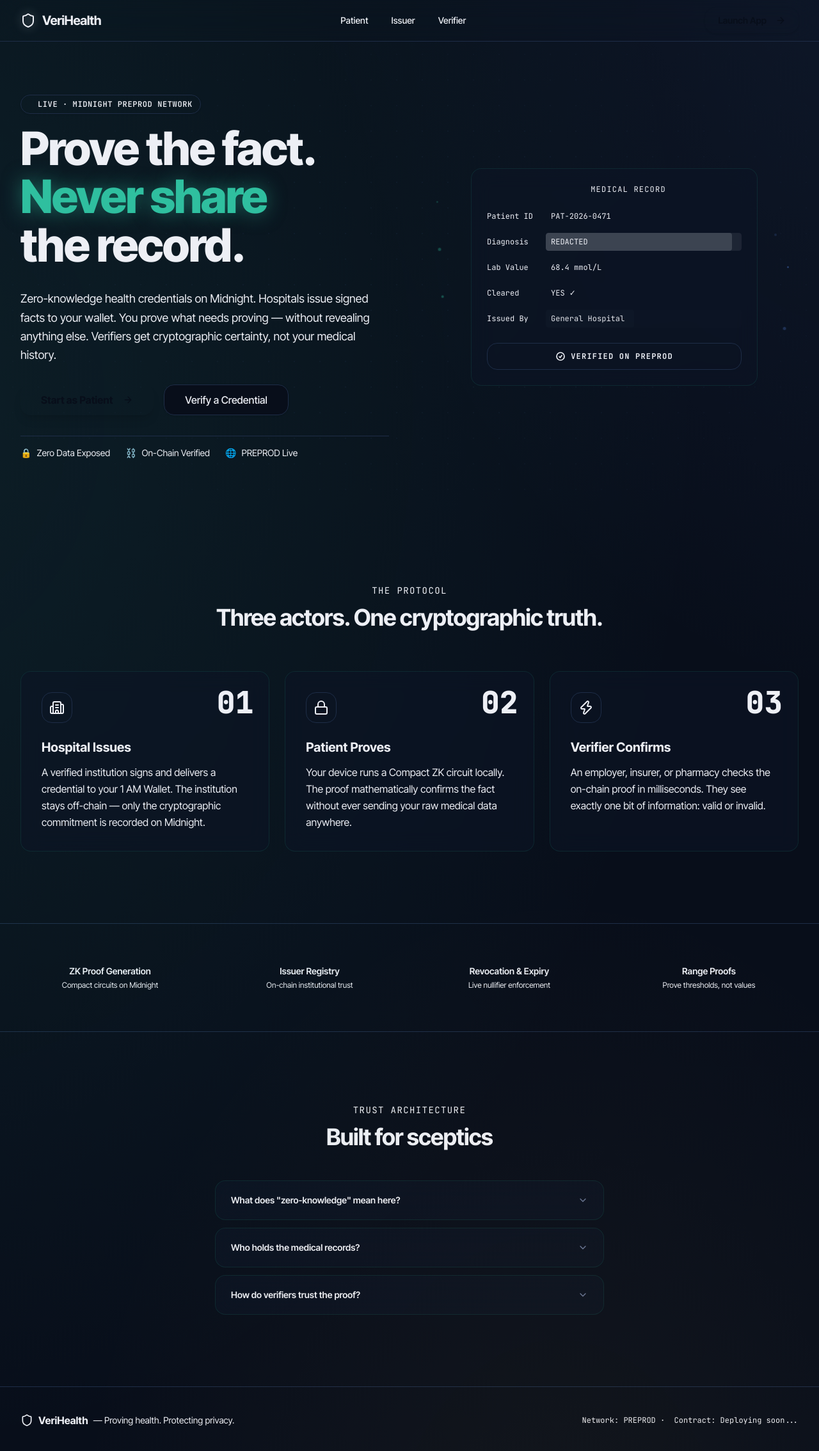
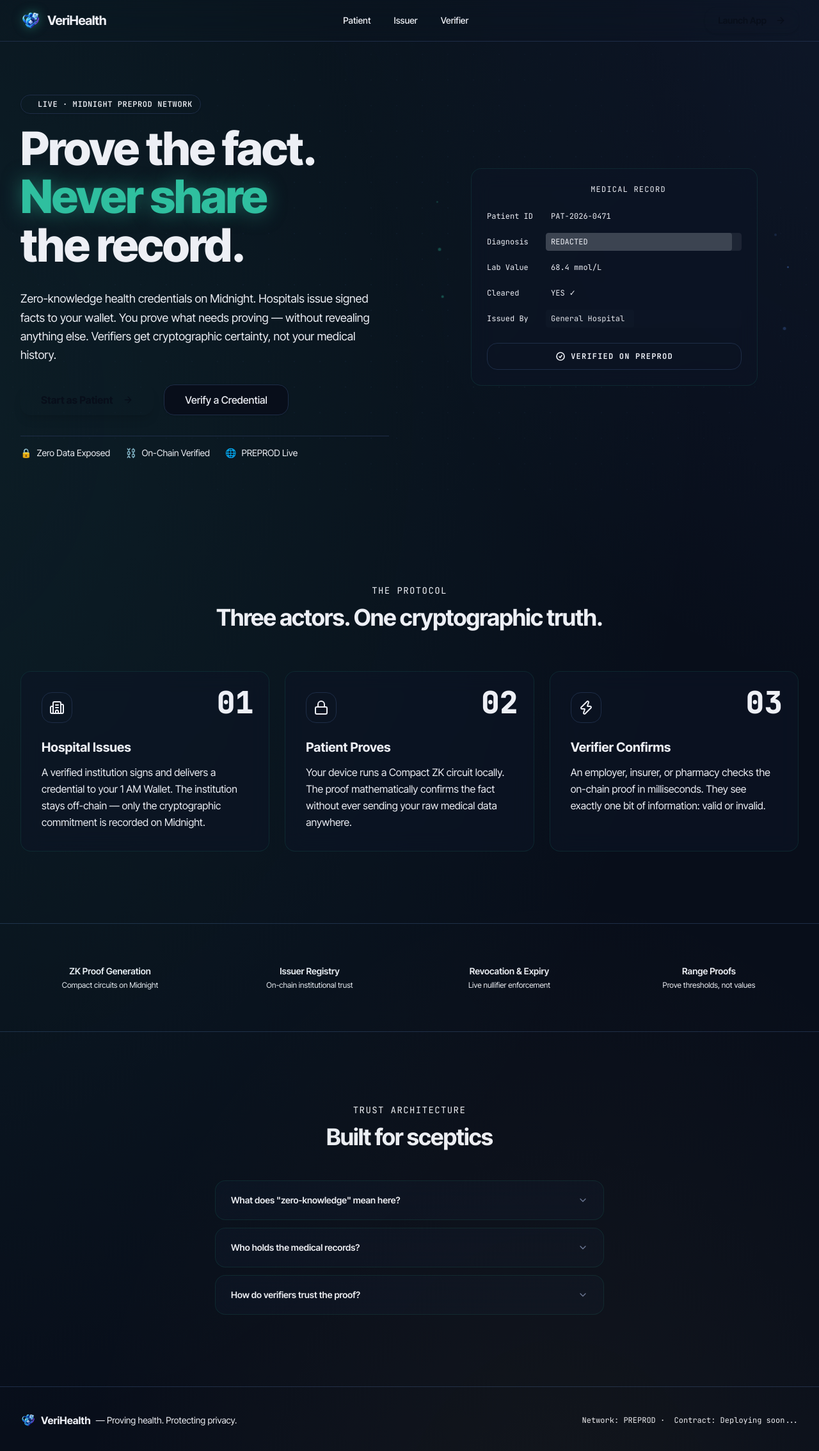
Before and after one commit to thisisouvik/VeriHealth, a Next.js app: page / in a window 1280 px wide. Shown: the top 2268 px of the page at 64% size. Built offline with nearby package versions, Linux system fonts and the light colour scheme.

Commit message:
feat: replace shield icons with logo image in navigation for Auth and Landing pages

```diff
--- a/app/(auth)/layout.tsx
+++ b/app/(auth)/layout.tsx
@@ -13,12 +13,7 @@ export default function AuthLayout({ children }: { children: React.ReactNode })
       <nav className="border-b border-border/30 bg-surface/40 backdrop-blur-xl sticky top-0 z-50">
         <div className="max-w-7xl mx-auto px-6 h-16 flex items-center justify-between">
           <Link href="/" className="flex items-center gap-2.5 group">
-            <div className="relative">
-              <Shield className="h-6 w-6 text-accent-verified transition-transform group-hover:scale-110" />
-              <div className="absolute inset-0 text-accent-verified blur-sm opacity-40 group-hover:opacity-70 transition-opacity">
-                <Shield className="h-6 w-6" />
-              </div>
-            </div>
+            <img src="/logo.png" alt="VeriHealth Logo" className="h-8 w-8 transition-transform group-hover:scale-110 drop-shadow-[0_0_8px_rgba(47,191,159,0.5)]" />
             <span className="text-xl font-bold tracking-tight">VeriHealth</span>
           </Link>
 
--- a/app/page.tsx
+++ b/app/page.tsx
@@ -13,12 +13,7 @@ export default function LandingPage() {
       <nav className="border-b border-border/30 bg-surface/40 backdrop-blur-xl sticky top-0 z-50">
         <div className="max-w-7xl mx-auto px-6 lg:px-8 h-16 flex items-center justify-between">
           <div className="flex items-center gap-2.5">
-            <div className="relative">
-              <Shield className="h-6 w-6 text-accent-verified" />
-              <div className="absolute inset-0 text-accent-verified blur-sm opacity-50">
-                <Shield className="h-6 w-6" />
-              </div>
-            </div>
+            <img src="/logo.png" alt="VeriHealth Logo" className="h-8 w-8 drop-shadow-[0_0_8px_rgba(47,191,159,0.5)]" />
             <span className="text-xl font-bold tracking-tight">VeriHealth</span>
           </div>
           <div className="hidden md:flex items-center gap-1">
@@ -221,7 +216,7 @@ export default function LandingPage() {
       <footer className="border-t border-border/30 py-10">
         <div className="max-w-7xl mx-auto px-6 lg:px-8 flex flex-col md:flex-row items-center justify-between gap-4">
           <div className="flex items-center gap-2">
-            <Shield className="h-5 w-5 text-accent-verified" />
+            <img src="/logo.png" alt="VeriHealth Logo" className="h-6 w-6 opacity-90" />
             <span className="font-bold">VeriHealth</span>
             <span className="text-text-muted text-sm">— Proving health. Protecting privacy.</span>
           </div>
```
Also changed, not shown: app/icon.png (added), public/assets/logo.png (added).
